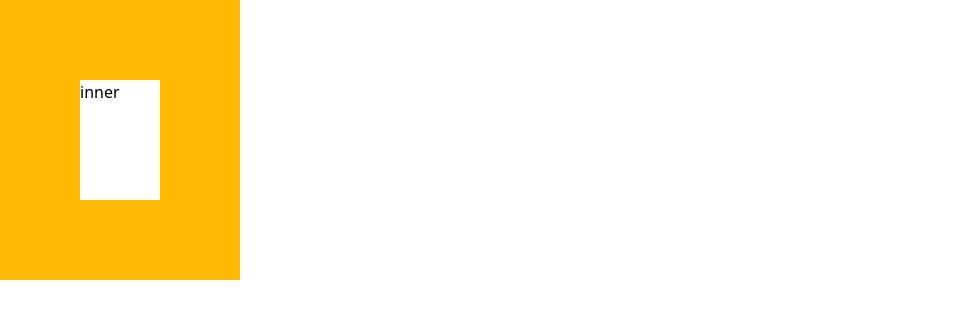
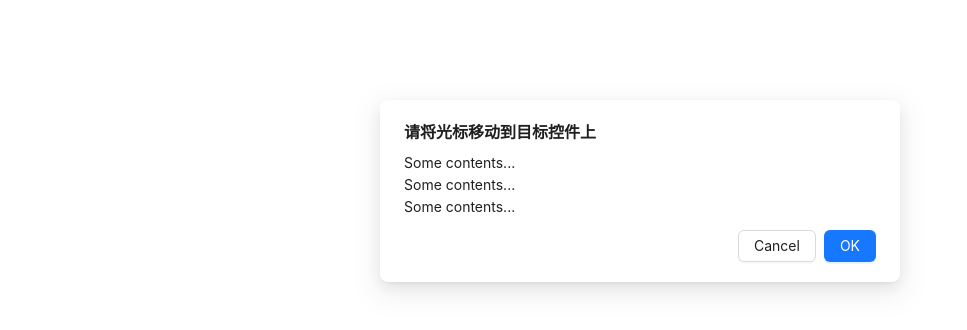
Before and after one commit to HHsomeHand/monkey-spyxx-lib, a React app: page / in a window 1280 px wide. Shown: the top 330 px of the page, without its empty margins (0-967 px from the left). Built offline with nearby package versions, Linux system fonts and the light colour scheme; the HTML template or start-up script is replaced by a standard one.

Commit message:
wip: 准备用 shadcn 的 dialog 替换 anti design 的组件库.
以换取最大的灵活性和定制性.

我从短暂的人生生涯当中学到一件事……越是互相厮杀，就越会发现 组件库 的能力是有极限的……除非超越 组件库.

```diff
--- /dev/null
+++ b/src/components/Dialogs/UserSelectDialog/index.tsx
@@ -0,0 +1,65 @@
+import clsx from 'clsx';
+import React, {useState} from 'react';
+import {memo} from "react";
+import {Modal} from "antd";
+
+interface UserSelectDialogProps {
+    className?: string,
+    onResult: (result: string) => void,
+    title?: string,
+}
+
+export const UserSelectDialog = memo((
+    props: UserSelectDialogProps
+) => {
+    const {
+        title: propsTitle = "请将光标移动到目标控件上"
+    } = props;
+
+    const [isModalOpen, setIsModalOpen] = useState(true);
+
+    function onResult(result: string) {
+        props.onResult(result);
+    }
+
+    const handleOk = () => {
+        setIsModalOpen(false);
+
+        onResult("");
+    };
+
+    const handleCancel = () => {
+        setIsModalOpen(false);
+
+        onResult("");
+    };
+
+    const classNames = {
+        mask: `!bg-transparent`,
+    };
+
+    return (
+        <>
+            <Modal
+                title={propsTitle}
+
+                className=""
+
+                classNames={classNames}
+                closable={false}
+                keyboard={false}
+                maskClosable={false}
+
+                open={isModalOpen}
+                onOk={handleOk}
+                onCancel={handleCancel}
+            >
+                <p>Some contents...</p>
+                <p>Some contents...</p>
+                <p>Some contents...</p>
+            </Modal>
+        </>
+    );
+});
+
+export default UserSelectDialog;
--- a/src/main.tsx
+++ b/src/main.tsx
@@ -4,10 +4,31 @@ import App from "@/components/App";
 import {cornDebugModeHint} from "@/assets/ascii-art/debug-mode-hint.ts";
 import {ISpyXX} from "@/types";
 import "@/assets/css/global.css";
+import UserSelectDialog from "@/components/Dialogs/UserSelectDialog";
+
+function renderDialog(dialog: React.ReactNode) {
+    return ReactDOM.createRoot(
+        (() => {
+            const app = document.createElement('div');
+            document.body.append(app);
+            return app;
+        })(),
+    ).render(
+        dialog
+    );
+}
 
 const spyXX: ISpyXX = {
     async getSelector() {
-        return "ccc";
+        return new Promise((resolve) => {
+            function onResult(result: string) {
+                resolve(result);
+            }
+
+            renderDialog(
+                <UserSelectDialog onResult={onResult}/>
+            );
+        });
     },
     async getParent(selector: string) {
         return "ccc";
@@ -16,17 +37,16 @@ const spyXX: ISpyXX = {
 
 window.spyXX = spyXX;
 
-ReactDOM.createRoot(
-  (() => {
-    const app = document.createElement('div');
-    document.body.append(app);
-    return app;
-  })(),
-).render(
-    <App/>
-);
 
 if (import.meta.env.MODE === 'development') {
     // 仅在开发环境运行的代码
     console.log(cornDebugModeHint);
+
+    async function main() {
+        let result = await window.spyXX.getSelector();
+
+        console.log(result);
+    }
+
+    main();
 }
--- a/src/types/index.ts
+++ b/src/types/index.ts
@@ -1,4 +1,8 @@
 export interface ISpyXX {
+    /**
+     * 如果用户选择了元素, 则返回元素的选择器.
+     * 如果用户取消了选择, 则返回空字符串, Boolean("") === false.
+     */
     getSelector: () => Promise<string>;
     getParent: (selector: string) => Promise<string>;
 }
```
